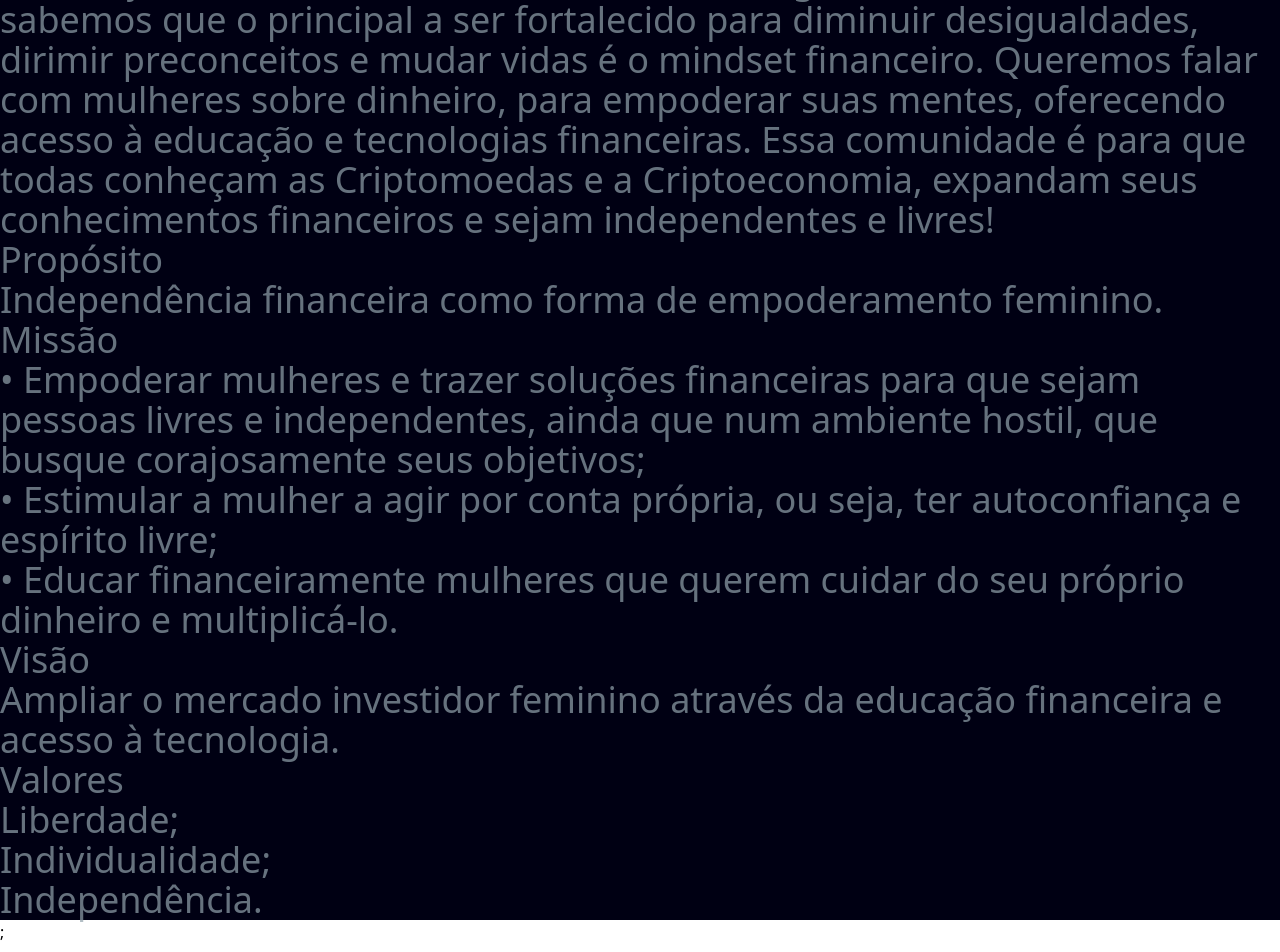
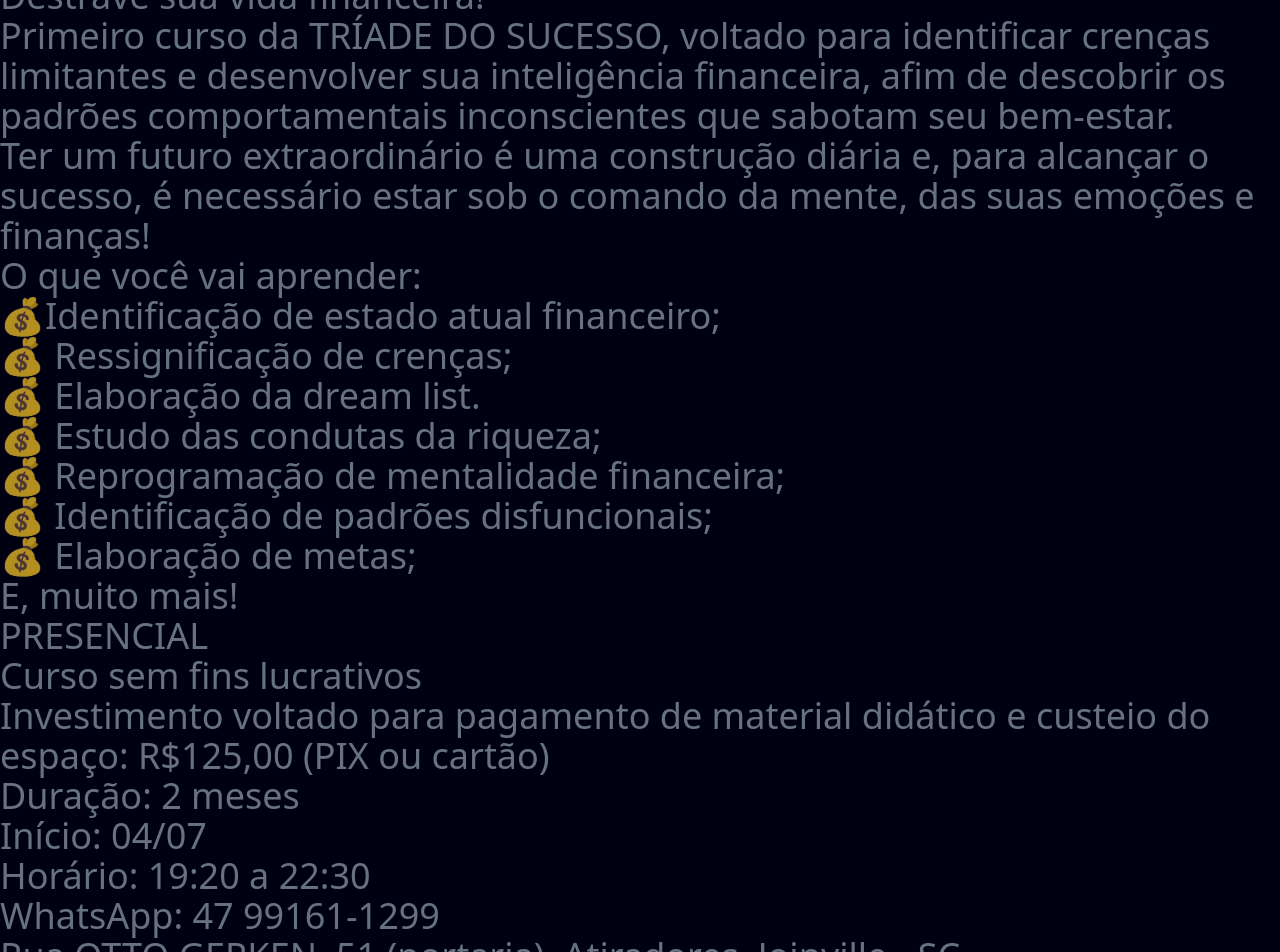
Before and after one commit to vitor93gs/SmartBusinessWebApp, a Next.js app: page /smart-academy/prospera in a window 1280 px wide. Shown: the part 160-1112 px from the top of the page. Built offline with nearby package versions, Linux system fonts and the light colour scheme.

Commit message:
atualização de testo com textos passados pelo cliente nas páginas dos cursos

```diff
--- a/src/components/Navbar.js
+++ b/src/components/Navbar.js
@@ -78,7 +78,7 @@ export function Navbar() {
 						/>
 					</li>
 					<li className="no-underline text-golden transition  delay-150 hover:text-gray1 ">
-						<Link href="">
+						<Link href="/login">
 							<button className="h-14">LOGIN</button>
 						</Link>
 					</li>
--- /dev/null
+++ b/src/pages/login.js
@@ -0,0 +1,16 @@
+import Image from 'next/image';
+import ebook from '../assets/ebook.jpg';
+
+export default function Empodera() {
+	return <div className="bg-theme h-screen pt-24 z-0">
+        <div>
+
+        </div>
+        <div>
+
+        </div>
+        <div>
+
+        </div>
+    </div>;
+}
--- a/src/pages/smart-academy/empodera.js
+++ b/src/pages/smart-academy/empodera.js
@@ -1,19 +1,88 @@
-import { Navbar } from '../../components/Navbar';
 import Image from 'next/image';
 import ebook from '../../assets/ebook.jpg';
 
 export default function Empodera() {
 	return (
-		<div className="bg-theme h-screen  z-0">
-			<div className="h-36"></div>
-			<section className="bg-banner1 bg-no-repeat h-5/6 flex text-gray1 text-4xl text-right text-opacity-70 justify-around items-center">
-				<div>
-					<Image src={ebook} alt="ebook" width={400} height={400} />
-				</div>
-				<h1>TEXTO.</h1>
-			</section>
-			<section className="bg-theme h-96 flex text-gray1 text-4xl text-right text-opacity-70 justify-around items-center">
-				<h1>CONTEUDO</h1>
+		<div className="h-full bg-theme pt-24">
+			<section className=" text-gray1 text-4xl text-opacity-70 items-center">
+				<h1>EMPODERA</h1>
+				<h3>Construa sua melhor versão!</h3>
+				<h3>
+					Último curso da TRÍADE DO SUCESSO, finalização da trajetória
+					de autoconhecimento para formação de um mindset financeiro
+					poderoso.
+				</h3>
+				<p>
+					Traumas, crenças, medos, síndrome do impostor acometem a
+					mente da maior parte das pessoas e isso influencia
+					diretamente nos resultados financeiros pessoais e socais
+					(numa macrovisão).
+				</p>
+				<p>
+					Se você percebe que ainda não alcançou o seu grande
+					potencial, podemos ajudar a reajustar rotas e segurar o leme
+					do destino nas mãos, trazendo consciência para suas ações em
+					busca de resultados de alta performance.
+				</p>
+				<p>
+					Para isso, apresentamo-lhes o método responsável por
+					impactar centenas de pessoas e que pode ser a chave para o
+					que você tanto procura.
+				</p>
+				<h3>O que você vai aprender:</h3>
+				<ul>
+					<li>
+						<p>💰 Gestão do contágio social;</p>
+					</li>
+					<li>
+						<p>💰 O Grande Potencial;</p>
+					</li>
+					<li>
+						<p>💰 Análise Comportamental;</p>
+					</li>
+					<li>
+						<p>💰 Temperamentos e reações emocionais;</p>
+					</li>
+					<li>
+						<p>💰 Como decifrar e Influenciar pessoas;</p>
+					</li>
+					<li>
+						<p>💰 Produtividade e gestão de tempo;</p>
+					</li>
+					<li>
+						<p>💰 Empreendedorismo;</p>
+					</li>
+					<li>
+						<p>💰 Como dobrar seus lucros.</p>
+					</li>
+				</ul>
+				<h3>E, muito mais!</h3>
+				<h2>PRESENCIAL</h2>
+				<h3>Curso sem fins lucrativos</h3>
+				<h5>
+					Investimento voltado para pagamento de material didático e
+					custeio do espaço: R$125,00 (PIX ou cartão)
+				</h5>
+				<ul>
+					<li>
+						<p>Duração: 2 meses</p>
+					</li>
+					<li>
+						<p>Horário: 19:20 a 22:30</p>
+					</li>
+					<li>
+						<p>WhatsApp: 47 99161-1299</p>
+					</li>
+					<li>
+						<p>
+							Rua OTTO GERKEN, 51 (portaria), Atiradores,
+							Joinville - SC
+						</p>
+					</li>
+					<li>
+						<p>CEP 89203-175</p>
+					</li>
+				</ul>
 			</section>
 		</div>
 	);
--- a/src/pages/smart-academy/prospera.js
+++ b/src/pages/smart-academy/prospera.js
@@ -1,65 +1,72 @@
-
 export default function Prospera() {
 	return (
-		<div className="h-full bg-theme">
+		<div className="h-full bg-theme pt-24">
 			<section className=" text-gray1 text-4xl text-opacity-70 items-center">
-				<h1>Uma comunidade só de mulheres</h1>
-				<h3>Porque independência financeira é coisa de mulher!</h3>
+				<h1>PROSPERA</h1>
+				<h3>Destrave sua vida financeira!</h3>
 				<p>
-					A realidade social feminina está em constante transformação,
-					são muitas mudanças e reconhecimento de direitos ao longo
-					das décadas. Mas sabemos que o principal a ser fortalecido
-					para diminuir desigualdades, dirimir preconceitos e mudar
-					vidas é o mindset financeiro. Queremos falar com mulheres
-					sobre dinheiro, para empoderar suas mentes, oferecendo
-					acesso à educação e tecnologias financeiras. Essa comunidade
-					é para que todas conheçam as Criptomoedas e a
-					Criptoeconomia, expandam seus conhecimentos financeiros e
-					sejam independentes e livres!
+					Primeiro curso da TRÍADE DO SUCESSO, voltado para
+					identificar crenças limitantes e desenvolver sua
+					inteligência financeira, afim de descobrir os padrões
+					comportamentais inconscientes que sabotam seu bem-estar.
 				</p>
-				<h2>Propósito</h2>
 				<p>
-					Independência financeira como forma de empoderamento
-					feminino.
+					Ter um futuro extraordinário é uma construção diária e, para
+					alcançar o sucesso, é necessário estar sob o comando da
+					mente, das suas emoções e finanças!
 				</p>
-				<h2>Missão</h2>
+				<h3>O que você vai aprender:</h3>
 				<ul>
 					<li>
+						<p>💰Identificação de estado atual financeiro;</p>
+					</li>
+					<li>
+						<p>💰 Ressignificação de crenças;</p>
+					</li>
+					<li>
+						<p>💰 Elaboração da dream list.</p>
+					</li>
+					<li>
+						<p>💰 Estudo das condutas da riqueza;</p>
+					</li>
+					<li>
+						<p>💰 Reprogramação de mentalidade financeira;</p>
+					</li>
+					<li>
+						<p>💰 Identificação de padrões disfuncionais;</p>
+					</li>
+					<li>
+						<p>💰 Elaboração de metas;</p>
+					</li>
+				</ul>
+				<h3>E, muito mais!</h3>
+				<h2>PRESENCIAL</h2>
+				<h3>Curso sem fins lucrativos</h3>
+				<h5>
+					Investimento voltado para pagamento de material didático e
+					custeio do espaço: R$125,00 (PIX ou cartão)
+				</h5>
+				<ul>
+					<li>
+						<p>Duração: 2 meses</p>
+					</li>
+					<li>
+						<p>Início: 04/07</p>
+					</li>
+					<li>
+						<p>Horário: 19:20 a 22:30</p>
+					</li>
+					<li>
+						<p>WhatsApp: 47 99161-1299</p>
+					</li>
+					<li>
 						<p>
-							• Empoderar mulheres e trazer soluções financeiras
-							para que sejam pessoas livres e independentes, ainda
-							que num ambiente hostil, que busque corajosamente
-							seus objetivos;
+							Rua OTTO GERKEN, 51 (portaria), Atiradores,
+							Joinville - SC
 						</p>
 					</li>
 					<li>
-						<p>
-							• Estimular a mulher a agir por conta própria, ou
-							seja, ter autoconfiança e espírito livre;
-						</p>
-					</li>
-					<li>
-						<p>
-							• Educar financeiramente mulheres que querem cuidar
-							do seu próprio dinheiro e multiplicá-lo.
-						</p>
-					</li>
-				</ul>
-				<h2>Visão</h2>
-				<p>
-					Ampliar o mercado investidor feminino através da educação
-					financeira e acesso à tecnologia.
-				</p>
-				<h2>Valores</h2>
-				<ul>
-					<li>
-						<p>Liberdade;</p>
-					</li>
-					<li>
-						<p>Individualidade;</p>
-					</li>
-					<li>
-						<p>Independência.</p>
+						<p>CEP 89203-175</p>
 					</li>
 				</ul>
 			</section>
--- a/src/pages/smart-academy/supera.js
+++ b/src/pages/smart-academy/supera.js
@@ -4,16 +4,87 @@ import ebook from '../../assets/ebook.jpg';
 
 export default function Supera() {
 	return (
-		<div className="bg-theme h-screen  z-0">
-			<div className="h-36"></div>
-			<section className="bg-banner1 bg-no-repeat h-5/6 flex text-gray1 text-4xl text-right text-opacity-70 justify-around items-center">
-				<div>
-					<Image src={ebook} alt="ebook" width={400} height={400} />
-				</div>
-				<h1>TEXTO.</h1>
-			</section>
-			<section className="bg-theme h-96 flex text-gray1 text-4xl text-right text-opacity-70 justify-around items-center">
-				<h1>CONTEUDO</h1>
+		<div className="h-full bg-theme pt-24">
+			<section className=" text-gray1 text-4xl text-opacity-70 items-center">
+				<h1>SUPERA</h1>
+				<h3>Tire os seus sonhos do papel!</h3>
+				<h3>
+					Continue sua metamorfose financeira com o 2° curso da nossa
+					TRÍADE DO SUCESSO.
+				</h3>
+				<p>
+					Superar é você acreditar no seu querer e no seu poder!
+					Conhecer suas fraquezas, suas crenças e suas limitações,
+					para poder potencializar suas forças e oportunidades é o que
+					queremos lhe proporcionar.
+				</p>
+				<p>Matricule-se no SUPERA e “tire os seus sonhos do papel”!</p>
+				<p>
+					Você aprenderá sobre mentalidade, crenças limitantes com
+					relação ao dinheiro, sobre o estabelecimento de metas e
+					hábitos que podem acelerar a sua trajetória rumo à liberdade
+					financeira.
+				</p>
+				<p>
+					Você aprenderá a quebrar o ciclo vicioso do seu dia a dia e
+					iniciar um caminho de realização.
+				</p>
+				<h3>O que você vai aprender:</h3>
+				<ul>
+					<li>
+						<p>💰 Identificação de estado atual financeiro;</p>
+					</li>
+					<li>
+						<p>💰 Analisar suas ações atuais;</p>
+					</li>
+					<li>
+						<p>💰 Construir uma visão positiva do futuro;</p>
+					</li>
+					<li>
+						<p>
+							💰 Identificar os fatores para o sucesso financeiro;
+						</p>
+					</li>
+					<li>
+						<p>💰 Praticar as leis da autorresponsabilidade;</p>
+					</li>
+					<li>
+						<p>💰 Desenvolver inteligência foco-temporal;</p>
+					</li>
+					<li>
+						<p>💰 Adequar seu padrão linguístico;</p>
+					</li>
+					<li>
+						<p>💰 Elaborar crenças fortalecedoras.</p>
+					</li>
+				</ul>
+				<h3>E, muito mais!</h3>
+				<h2>PRESENCIAL</h2>
+				<h3>Curso sem fins lucrativos</h3>
+				<h5>
+					Investimento voltado para pagamento de material didático e
+					custeio do espaço: R$125,00 (PIX ou cartão)
+				</h5>
+				<ul>
+					<li>
+						<p>Duração: 2 meses</p>
+					</li>
+					<li>
+						<p>Horário: 19:20 a 22:30</p>
+					</li>
+					<li>
+						<p>WhatsApp: 47 99161-1299</p>
+					</li>
+					<li>
+						<p>
+							Rua OTTO GERKEN, 51 (portaria), Atiradores,
+							Joinville - SC
+						</p>
+					</li>
+					<li>
+						<p>CEP 89203-175</p>
+					</li>
+				</ul>
 			</section>
 		</div>
 	);
```
